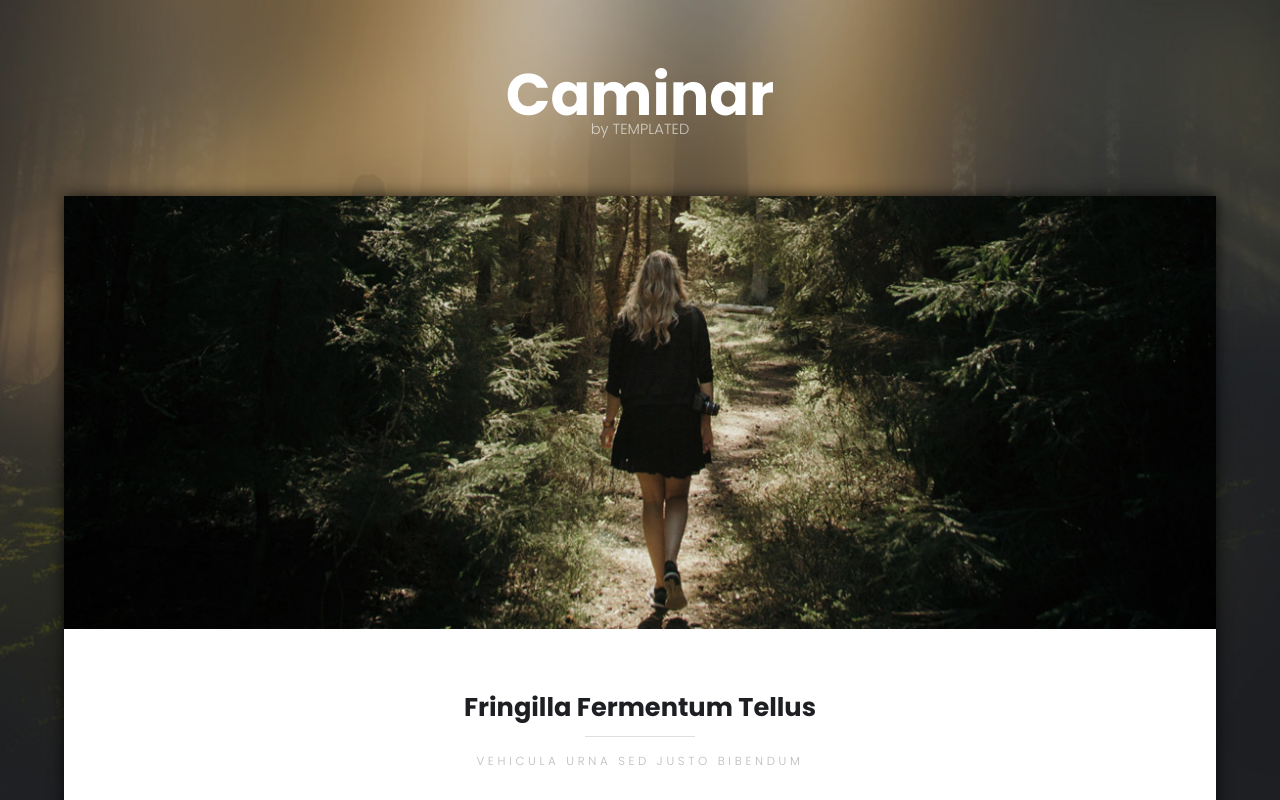
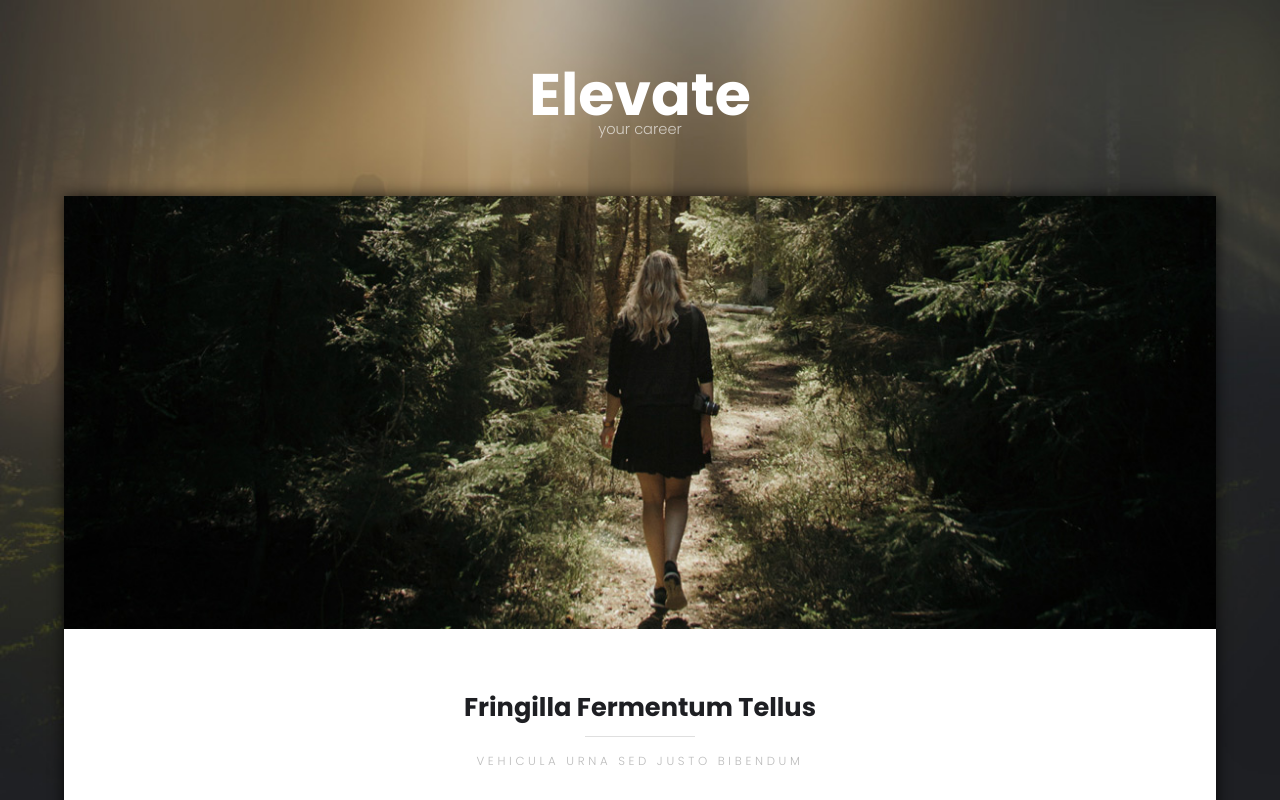
Before and after one commit to elevateprofessionalcoaching/elevateprofessionalcoaching.github.io, a plain HTML site: page index.html in a window 1280 px wide. Shown: the top 800 px of the page. Drawn offline with Linux system fonts and the light colour scheme.

Commit message:
Update index.html

```diff
--- a/index.html
+++ b/index.html
@@ -15,7 +15,7 @@
 
 		<!-- Header -->
 			<header id="header">
-				<div class="logo"><a href="#">Caminar <span>by TEMPLATED</span></a></div>
+				<div class="logo"><a href="#">Elevate <span>your career</span></a></div>
 			</header>
 
 		<!-- Main -->
```
